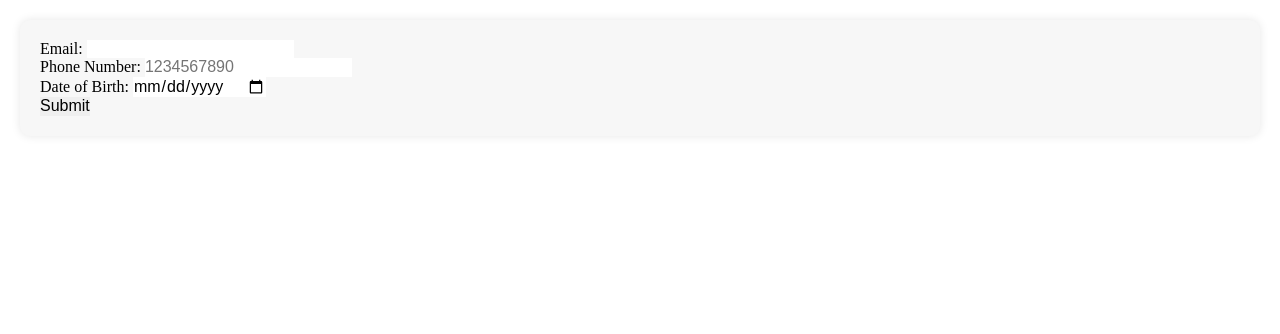
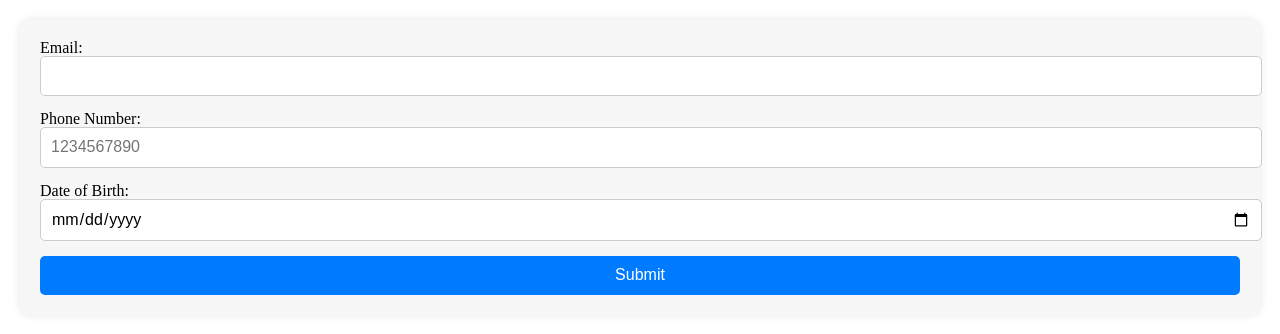
Before and after one commit to Mohammed-Ouannass/lab2, a plain HTML site: page index.html in a window 1280 px wide. Drawn offline with Linux system fonts and the light colour scheme; files that its build step writes are made by us from their sources.

Commit message:
adding form, input, and submit button
wanted to make it look nice so was thorough

```diff
--- a/css/screen.css
+++ b/css/screen.css
@@ -19,3 +19,26 @@ textarea {
 	border-radius: 10px;
 	box-shadow: 0 0 10px rgba(0,0,0,0.1);
 }
+
+.form-field {
+	margin-bottom: 15px;
+}
+
+.input-field {
+	width: 100%;
+	padding:10px;
+	border: 1px solid #ccc;
+	border-radius: 5px;
+	background-color: #fff;
+}
+
+.submit-button {
+	width: 100%;
+	padding: 10px;
+	background-color: #007bff;
+	color: #fff;
+	border:none;
+	border-radius: 5px;
+	cursor: pointer;
+	transition: background-color 0.3s ease;
+}
```
